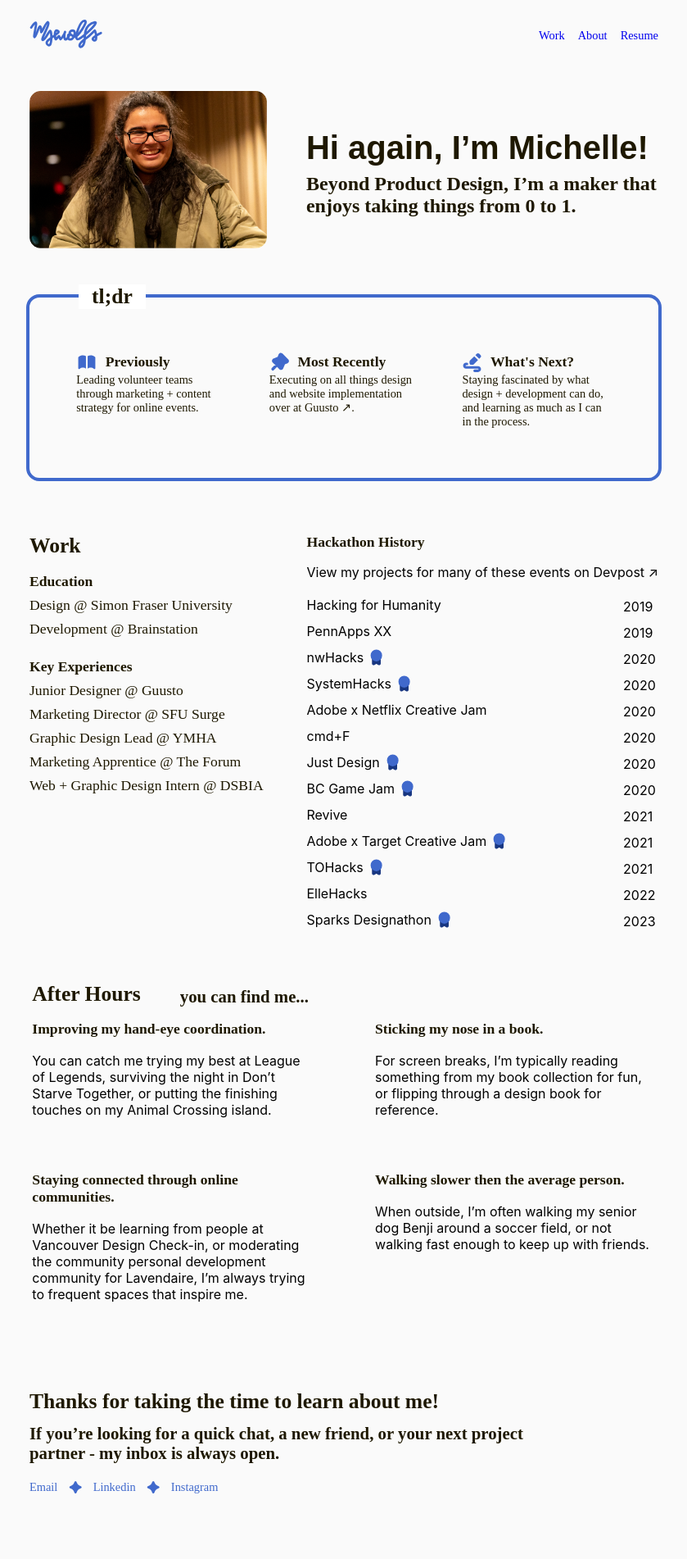
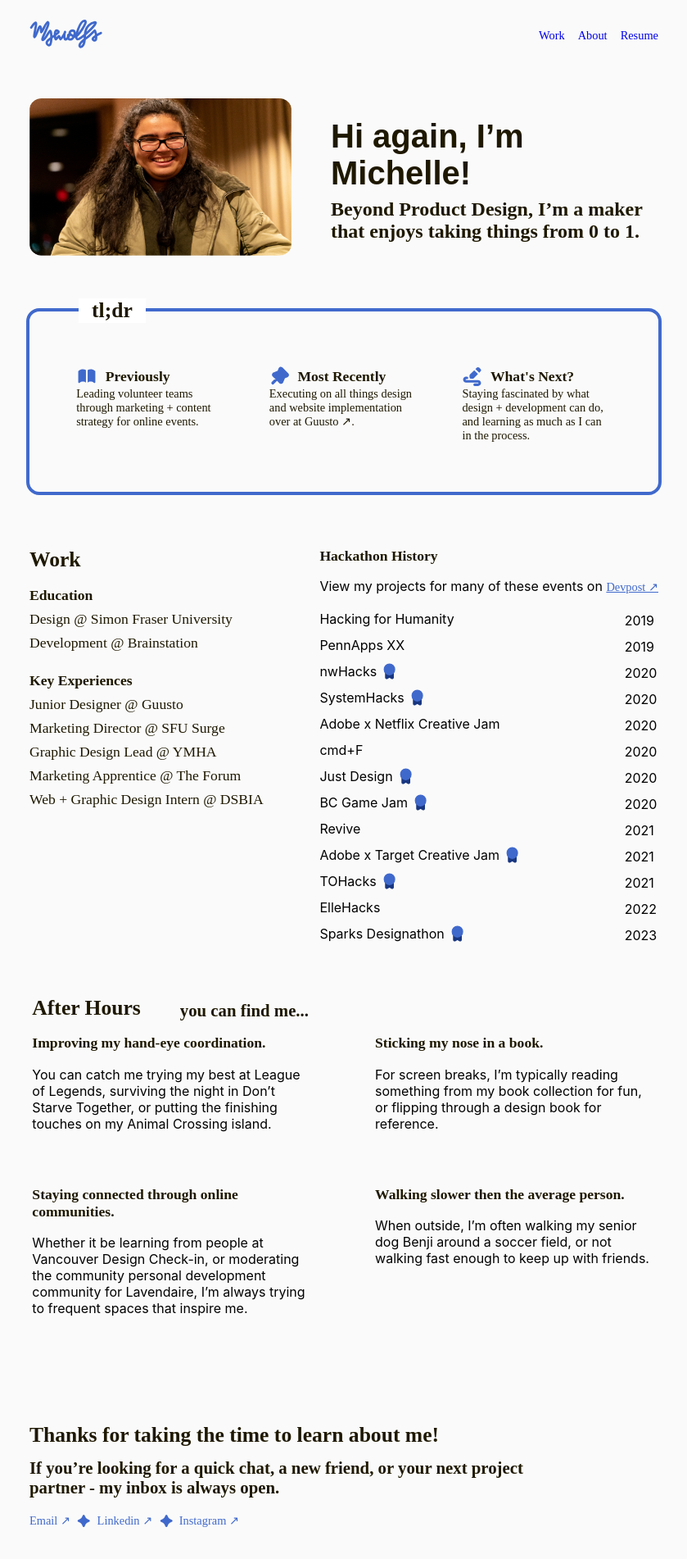
Before and after one commit to nethen/new_portfolio, a React (Create React App) app: page /about in a window 1280 px wide. Shown: the top 1902 px of the page at 82% size, without its empty margins (220-1059 px from the left). Built offline with nearby package versions, Linux system fonts and the light colour scheme.

Commit message:
tidy up about page

```diff
--- a/src/components/CTA/cta.js
+++ b/src/components/CTA/cta.js
@@ -16,15 +16,15 @@ function CTA() {
 
           <div className="cta__links">
             <a href="" className="cta__item">
-              Email
+              Email ↗
             </a>
             <img src={singleSparkle} className="cta__sparkle" />
             <a href="" className="cta__item">
-              Linkedin
+              Linkedin ↗
             </a>
             <img src={singleSparkle} className="cta__sparkle" />
             <a href="" className="cta__item">
-              Instagram
+              Instagram ↗
             </a>
           </div>
         </div>
--- a/src/components/CTA/cta.scss
+++ b/src/components/CTA/cta.scss
@@ -4,6 +4,7 @@
 
 .cta {
   padding: 0 1rem;
+  padding-bottom: 2.5rem;
 
   @include breakpoint-min-size($tablet) {
     @include flex-row;
@@ -39,15 +40,15 @@
   &__links {
     display: flex;
     justify-content: space-between;
-    width: 80%;
-
-    @include breakpoint-min-size($desktop) {
-      width: 30%;
-    }
+    width: 16rem;
   }
 
   &__item {
     @include m-text-link;
     text-decoration: none;
+
+    &:hover {
+      background-color: $tan-background;
+    }
   }
 }
--- a/src/components/Hackathons/hackathons.js
+++ b/src/components/Hackathons/hackathons.js
@@ -8,7 +8,14 @@ function Hackathons() {
       <div className="hackathon">
         <h2 className="hackathon__header">Hackathon History</h2>
         <p className="hackathon__subheader">
-          View my projects for many of these events on Devpost ↗
+          View my projects for many of these events on{" "}
+          <a
+            href="https://devpost.com/michelle_swolfs?ref_content=user-portfolio&ref_feature=portfolio&ref_medium=global-nav"
+            target="_blank"
+            className="devpost"
+          >
+            Devpost ↗
+          </a>
         </p>
 
         <HackathonItem
--- a/src/components/Hackathons/hackathons.scss
+++ b/src/components/Hackathons/hackathons.scss
@@ -12,3 +12,11 @@
     @include m-bold-heading;
   }
 }
+
+.devpost {
+  @include m-text-link;
+
+  &:hover {
+    background-color: $tan-background;
+  }
+}
--- a/src/components/SummaryBox/summarybox.scss
+++ b/src/components/SummaryBox/summarybox.scss
@@ -7,6 +7,11 @@
   justify-content: center;
   padding: 0 1rem;
   margin: 1rem 0;
+  padding-bottom: 2.5rem;
+
+  @include breakpoint-min-size($tablet) {
+    padding-bottom: 1rem;
+  }
 
   @include breakpoint-min-size($desktop) {
     margin-bottom: 2rem;
--- a/src/pages/About/about.scss
+++ b/src/pages/About/about.scss
@@ -6,6 +6,11 @@
   &__top {
     @include flex-row;
     justify-content: center;
+    padding-bottom: 2.5rem;
+
+    @include breakpoint-min-size($tablet) {
+      padding-bottom: 0rem;
+    }
 
     @include breakpoint-min-size($desktop) {
       margin-bottom: 2rem;
@@ -39,14 +44,13 @@
   &__photo {
     order: 2;
     width: 100%;
+    max-width: 20rem;
 
     @include breakpoint-min-size($tablet) {
-      height: 8rem;
-      width: auto;
+      height: 12rem;
     }
 
     @include breakpoint-min-size($desktop) {
-      max-width: 20rem;
       height: 12rem;
       order: 1;
     }
@@ -105,7 +109,14 @@
 
 .professional-stuff {
   @include flex-row;
-  justify-content: center;
+  justify-content: left;
+  padding-bottom: 2.5rem;
+
+  @include breakpoint-min-size($tablet) {
+    padding-bottom: 0;
+    justify-content: center;
+  }
+
   &__box {
     padding: 0 1rem;
     @include flex-column;
@@ -129,10 +140,12 @@
 
 .after-hours {
   padding: 0 1rem;
+  padding-bottom: 2.5rem;
 
   @include breakpoint-min-size($tablet) {
     display: flex;
     justify-content: center;
+    padding-bottom: 1.5rem;
   }
 
   &__container {
--- a/src/pages/Project/boxpals.js
+++ b/src/pages/Project/boxpals.js
@@ -12,6 +12,8 @@ function Boxpals() {
       <ProjectHeader img={boxpalslogo} bgcolor="#004921" />
       <div className="content">
         <div className="content__box">
+          <p className="divider">Summary</p>
+
           <p className="content__summary">
             Boxpals is a group order management solution that allows people in
             the same locale to benefit from the economic and environmental
--- a/src/pages/Project/project.scss
+++ b/src/pages/Project/project.scss
@@ -19,10 +19,10 @@ iframe {
   }
 
   &__summary {
-    @include m-bold-heading;
+    @include m-bold-heading-xl;
     @include removeMargin;
-    padding-bottom: 1rem;
     font-weight: 600;
+    padding-bottom: 4rem;
   }
 
   &__box {
--- a/src/styles/partials/__Mixins.scss
+++ b/src/styles/partials/__Mixins.scss
@@ -50,6 +50,13 @@
   font-family: "Fraunces 9pt";
   font-weight: 600;
   font-size: 1.1rem;
+  color: $black;
+}
+
+@mixin m-bold-heading-xl {
+  font-family: "Fraunces 9pt";
+  font-weight: 600;
+  font-size: 2rem;
   color: $black;
 }
 
```
